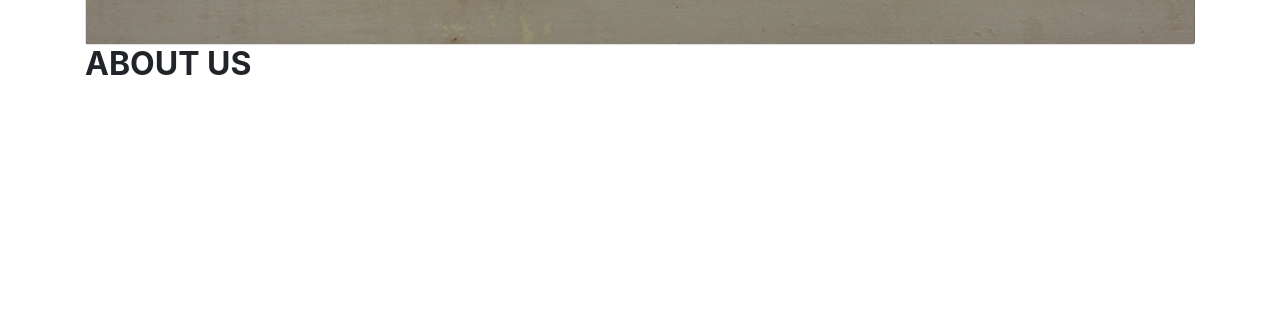
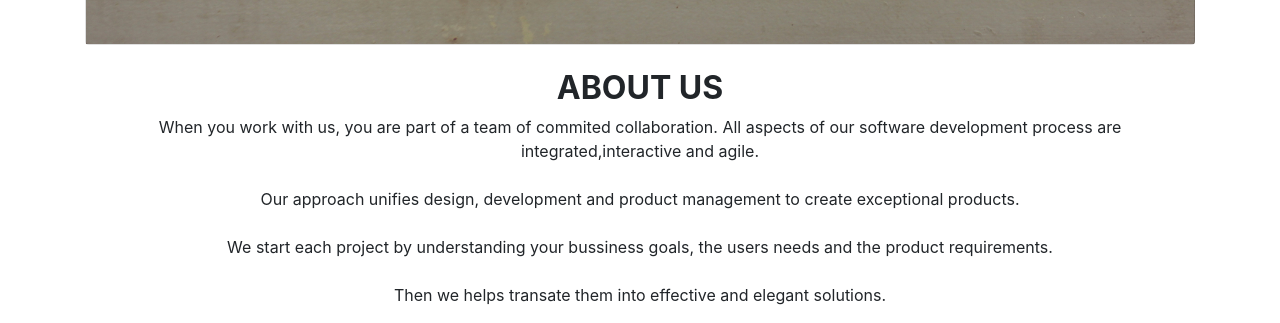
Before and after one commit to finaclemence15/week3Project, a plain HTML site: page index.html in a window 1280 px wide. Shown: the part 605-928 px from the top of the page. Before the commit the page ends 800 px from the top, so only its background shows below. Drawn offline with Linux system fonts and the light colour scheme.

Commit message:
creation of new column

```diff
--- a/css/styles.css
+++ b/css/styles.css
@@ -9,3 +9,6 @@
     color: white;
     margin-top: 300px;
 }
+.content1{
+    text-align: center;
+}
--- a/index.html
+++ b/index.html
@@ -23,7 +23,15 @@
                </div>
             </div>
             <div class="col-md-12">
-                <h2><strong>ABOUT US</strong></h2>
+                <div class="content1"> <br>
+                        <h2><strong>ABOUT US</strong></h2>
+                        <p>When you work with us, you are part of a team of commited collaboration.
+                        All aspects of our software development process are integrated,interactive and agile. <br> <br>
+                        Our approach unifies design, development and product management to create exceptional products. <br> <br>
+                        We start each project by understanding your bussiness goals, the users needs and the product requirements. <br> <br>
+                        Then we helps transate them into effective and elegant solutions.
+                    </p>
+                </div>
             </div>
         </div>
 
```
